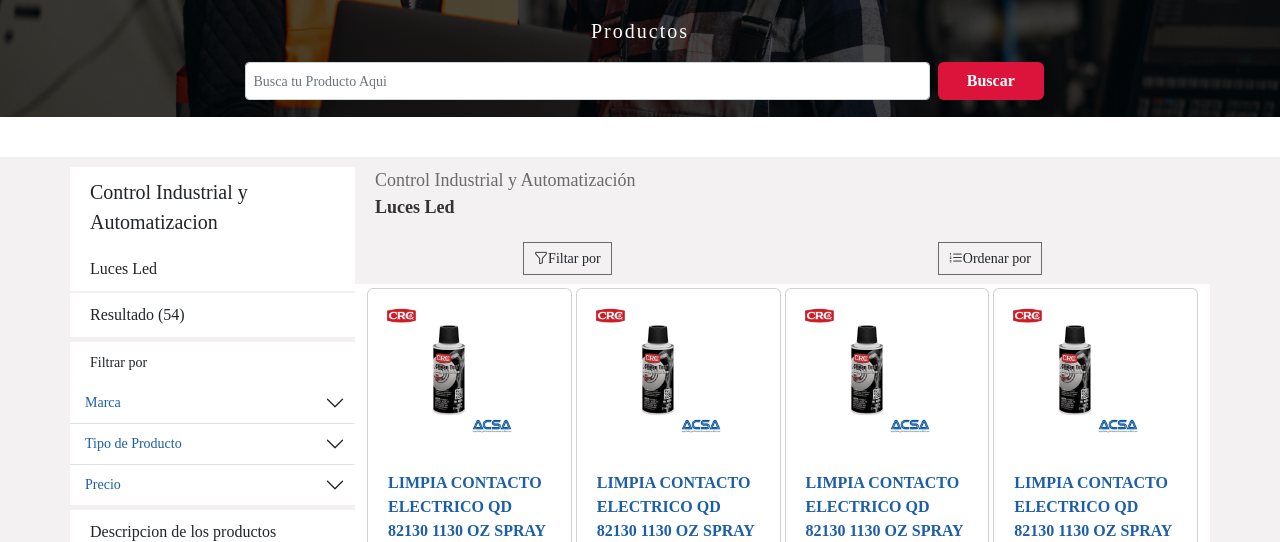
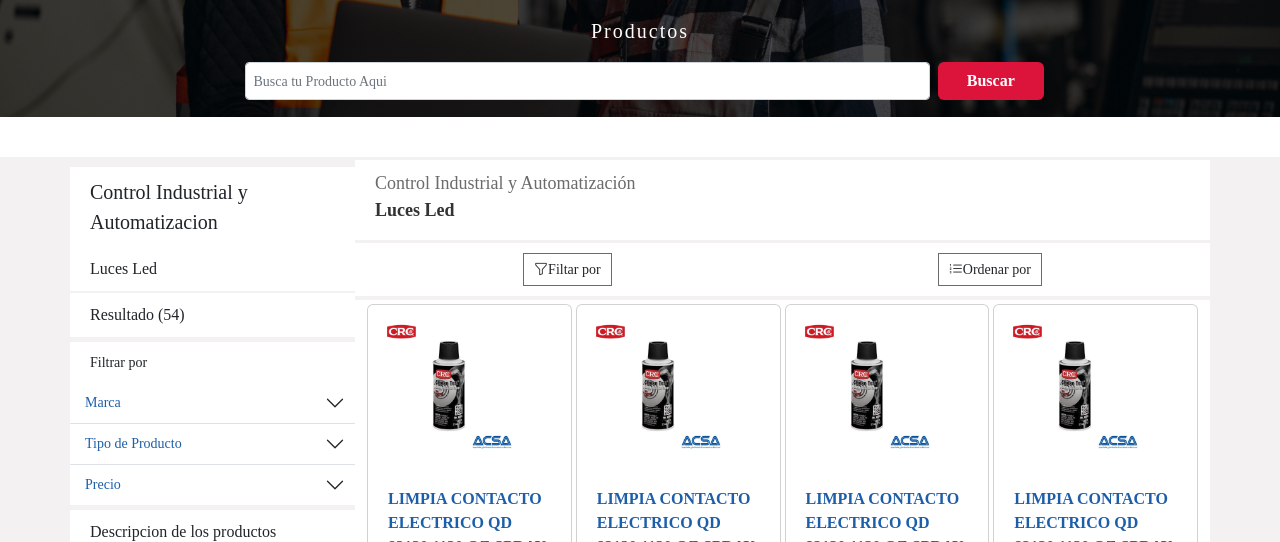
Before and after one commit to vmsalcedo/acsa-web, a plain HTML site: page pages/productos.html in a window 1280 px wide. Shown: the part 53-595 px from the top of the page. Drawn offline with nearby package versions, Linux system fonts and the light colour scheme; files whose address does not match are found by name.

Commit message:
titulos de los productos 040823 12:40

```diff
--- a/css/style2.css
+++ b/css/style2.css
@@ -196,8 +196,8 @@
 /* Productos Movil  */
 
 
-  /* Productos   */ /* Productos movil*/
-  /* Productos   */ /* Productos movil  */
+  /* Productos   */ /* Productos  version movil*/
+  /* Productos   */ /* Productos version movil  */
 
 .aside-productos{
   display: none;
@@ -208,11 +208,9 @@
  }
 
  .ordenarpor-paginacion{
+
   display: none !important;
  }
-
-
-
 
 
   .barra-detalles {
@@ -229,17 +227,23 @@
 
   }
 
-
+  .contenido-titulos-productos {
+    background-color: #F3F1F1;
+    margin-bottom: 10px;
+
+  }
+
+  /* Titulos de productos en movil  */
   .titulo-productos-movil {
-    margin-top: 10px;
+    margin-top: 3px;
     padding-left: 20px;
-
-
+    background-color: white;
 
   }
   .titulo-productos-movil :nth-child(1){
     font-size: 18px;
     color: var(--text-gris);
+    padding-top: 10px;
 
   }
   .titulo-productos-movil :nth-child(2){
@@ -247,15 +251,8 @@
     font-weight: 600;
     padding-bottom: 16px;
     color: var(--text-primary);
-
-
-
-  }
-
-
-
-
-
+  }
+ /* Fin Titulos de productos en movil  */
 
 
 
@@ -264,12 +261,14 @@
     padding: 0;
   }
 
+  /* contenedor de filtar en movil  */
 .filtroOrdenarPor-movil {
-  padding: 5px 5px;
-
-}
-
-
+  padding: 10px 5px;
+  margin-top: 3px; /* margen vertical */
+  margin-bottom: 7px;
+  background-color: white;
+
+}
 
 .filtrarpor-movil{
 
@@ -352,10 +351,7 @@
 
   /* contenido del lado derecho  paginacion y contenido de productos */
 
-  .contenido-titulos-productos {
-
-    margin-bottom: 10px;
-  }
+
 
   .ordenarpor-paginacion {
     background-color: white ;
```
Also changed, not shown: pages/productos.html (+6 -1 lines).
